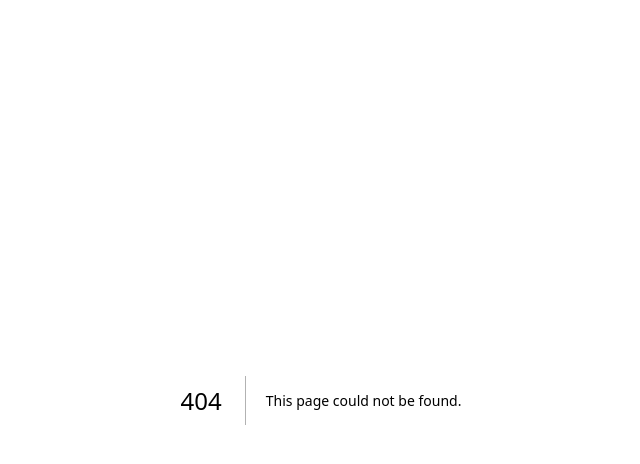
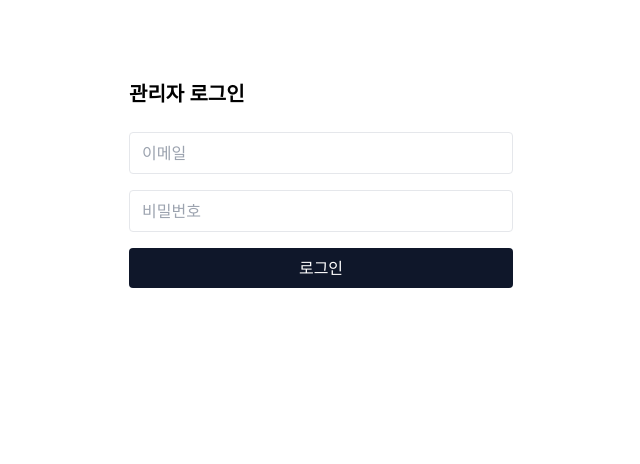
Before and after one commit to shy7130/babyon, a Next.js app: page /admin/login in a window 1280 px wide. Before the commit this address had no page. Shown: the top 464 px of the page, without its empty margins (319-959 px from the left). Built offline with nearby package versions, Linux system fonts and the light colour scheme.

Commit message:
feat: add admin login and session guard

```diff
--- /dev/null
+++ b/app/admin/login/page.tsx
@@ -0,0 +1,52 @@
+'use client'
+
+import { useState, type FormEvent } from 'react'
+import { useRouter } from 'next/navigation'
+import { createBrowserSupabaseClient } from '@/lib/supabase/client'
+
+export default function AdminLoginPage() {
+  const router = useRouter()
+  const [email, setEmail] = useState('')
+  const [password, setPassword] = useState('')
+  const [error, setError] = useState<string | null>(null)
+
+  async function handleSubmit(event: FormEvent) {
+    event.preventDefault()
+    setError(null)
+    const supabase = createBrowserSupabaseClient()
+    const { error: signInError } = await supabase.auth.signInWithPassword({ email, password })
+    if (signInError) {
+      setError('로그인에 실패했습니다.')
+      return
+    }
+    router.push('/admin/review')
+  }
+
+  return (
+    <main className="mx-auto max-w-sm py-20">
+      <h1 className="mb-6 text-xl font-semibold">관리자 로그인</h1>
+      <form onSubmit={handleSubmit} className="space-y-4">
+        <input
+          type="email"
+          value={email}
+          onChange={(e) => setEmail(e.target.value)}
+          placeholder="이메일"
+          className="w-full rounded border px-3 py-2"
+          required
+        />
+        <input
+          type="password"
+          value={password}
+          onChange={(e) => setPassword(e.target.value)}
+          placeholder="비밀번호"
+          className="w-full rounded border px-3 py-2"
+          required
+        />
+        {error && <p className="text-sm text-red-600">{error}</p>}
+        <button type="submit" className="w-full rounded bg-slate-900 py-2 text-white">
+          로그인
+        </button>
+      </form>
+    </main>
+  )
+}
--- /dev/null
+++ b/lib/auth/requireAdminSession.ts
@@ -0,0 +1,13 @@
+import { redirect } from 'next/navigation'
+import { createServerSupabaseClient } from '@/lib/supabase/server'
+
+export async function requireAdminSession() {
+  const supabase = createServerSupabaseClient()
+  const {
+    data: { session },
+  } = await supabase.auth.getSession()
+  if (!session) {
+    redirect('/admin/login')
+  }
+  return session
+}
```
Also changed, not shown: 1 other file (tests, documents, lock files or other folders).
